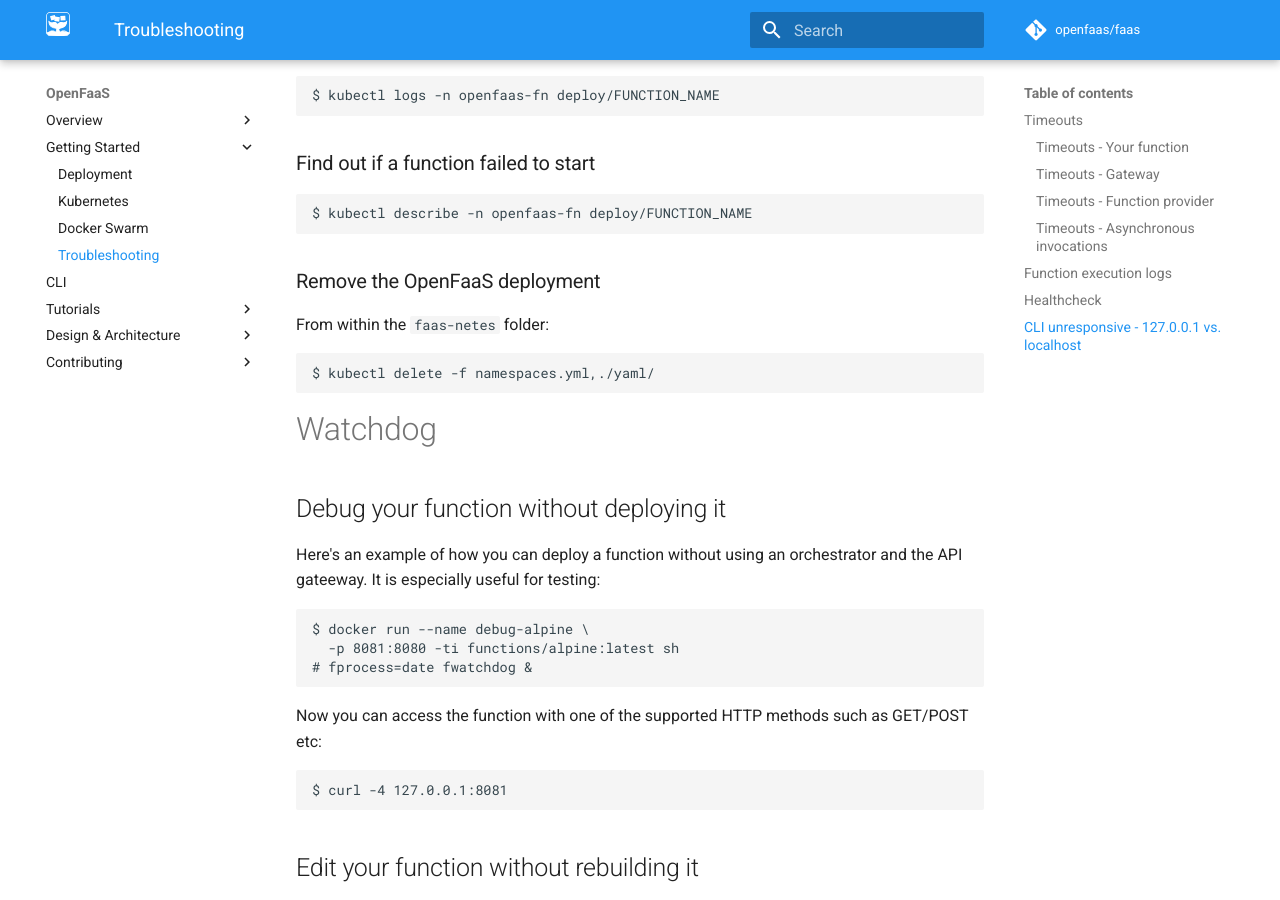
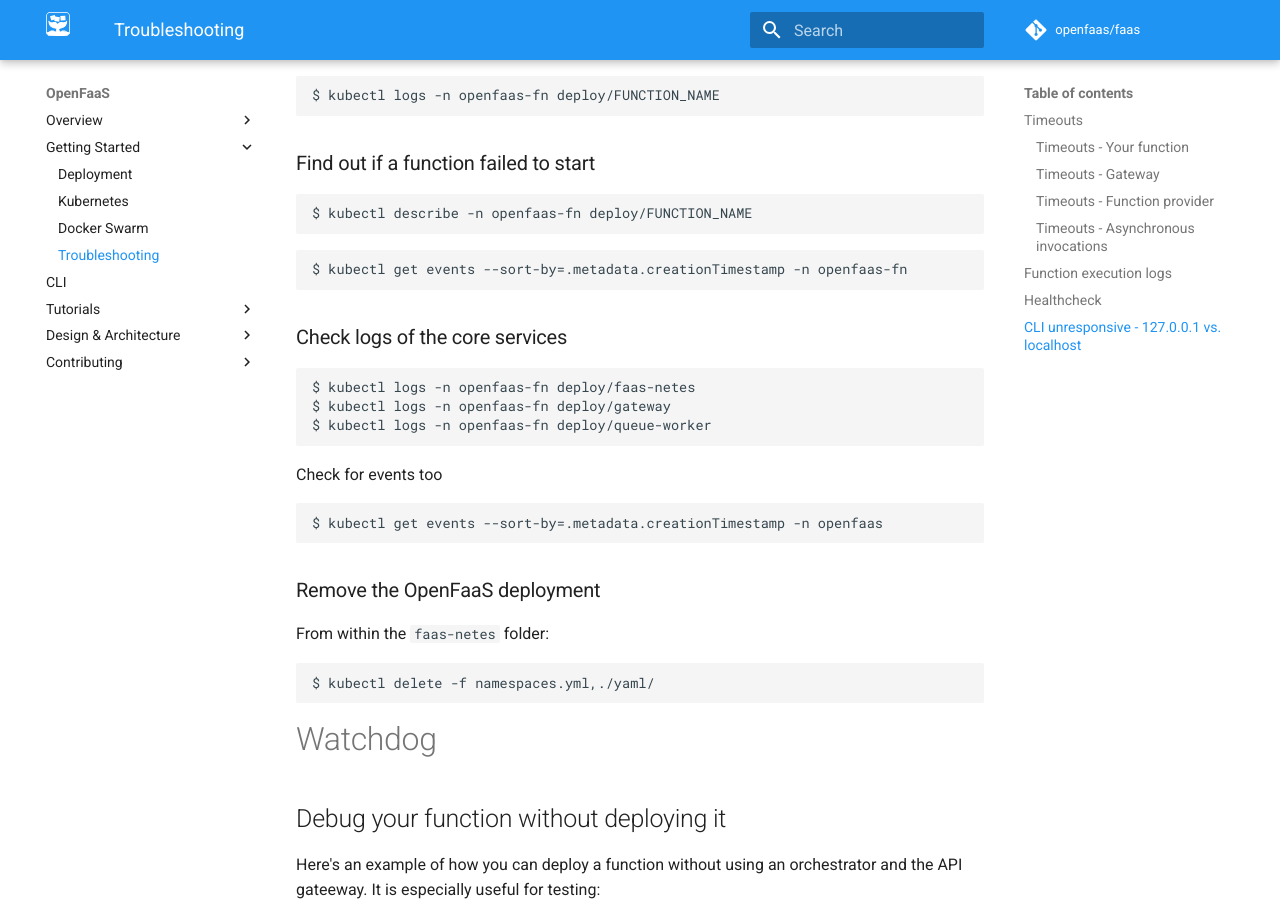
Before and after one commit to openfaas/docs, an MkDocs documentation site: the page built from docs/deployment/troubleshooting.md, in a window 1280 px wide and 900 px high, scrolled down 4458 px. Built offline with MkDocs 1.6.1 and Material for MkDocs 9.7.7, drawn with Linux system fonts in a browser that asks for light colours; comment, search, counter and statistics services are not loaded; old or Windows-style settings are respelled for this version of MkDocs.

Commit message:
Add kubectl get events to troubleshooting guide
Signed-off-by: Alex Ellis (VMware) <alexellis2@gmail.com>

````diff
--- a/docs/deployment/troubleshooting.md
+++ b/docs/deployment/troubleshooting.md
@@ -205,6 +205,24 @@ $ kubectl logs -n openfaas-fn deploy/FUNCTION_NAME
 $ kubectl describe -n openfaas-fn deploy/FUNCTION_NAME
 ```
 
+```
+$ kubectl get events --sort-by=.metadata.creationTimestamp -n openfaas-fn
+```
+
+### Check logs of the core services
+
+```
+$ kubectl logs -n openfaas-fn deploy/faas-netes
+$ kubectl logs -n openfaas-fn deploy/gateway
+$ kubectl logs -n openfaas-fn deploy/queue-worker
+```
+
+Check for events too
+
+```
+$ kubectl get events --sort-by=.metadata.creationTimestamp -n openfaas
+```
+
 ### Remove the OpenFaaS deployment
 
 From within the `faas-netes` folder:
````
